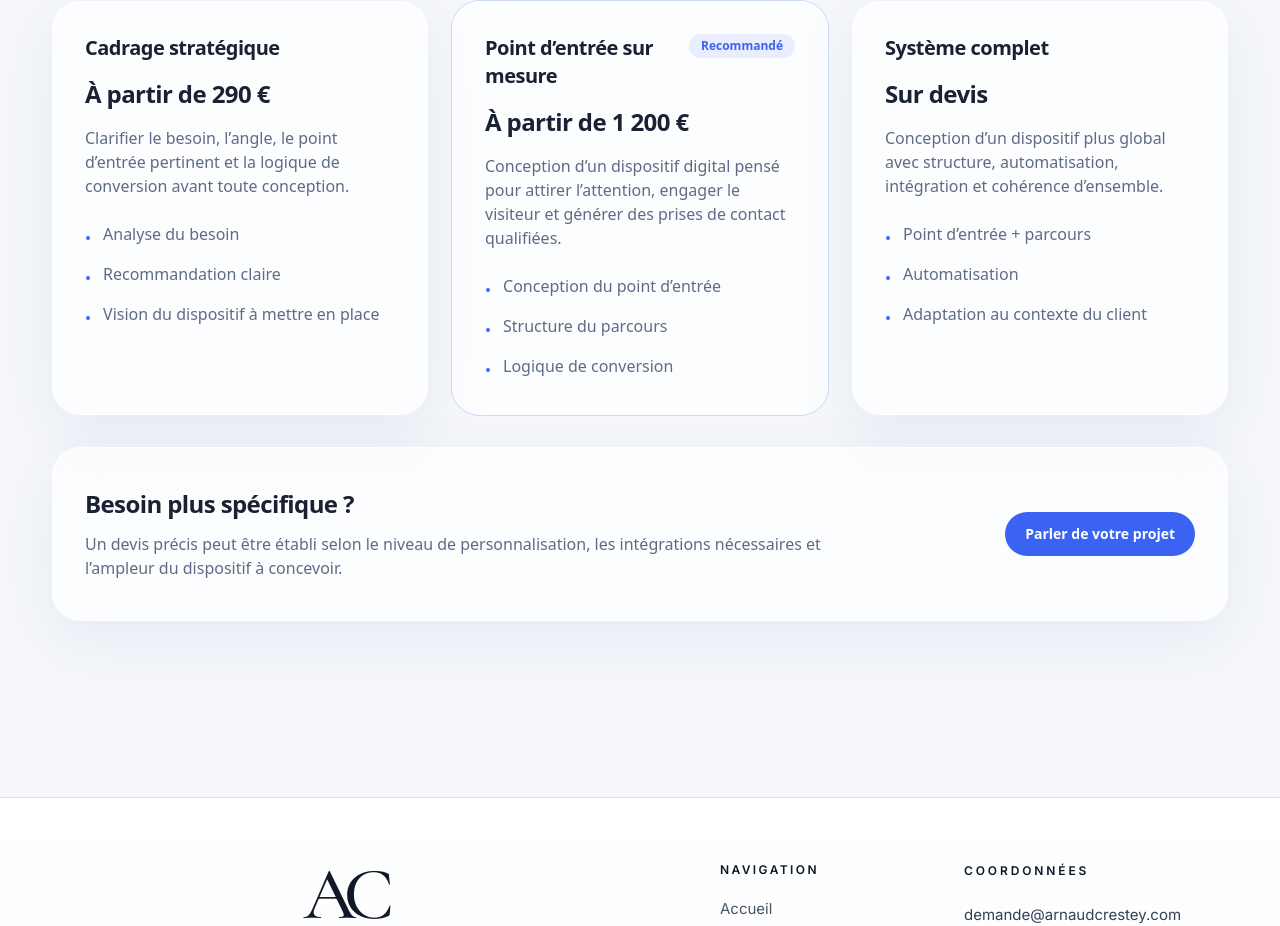
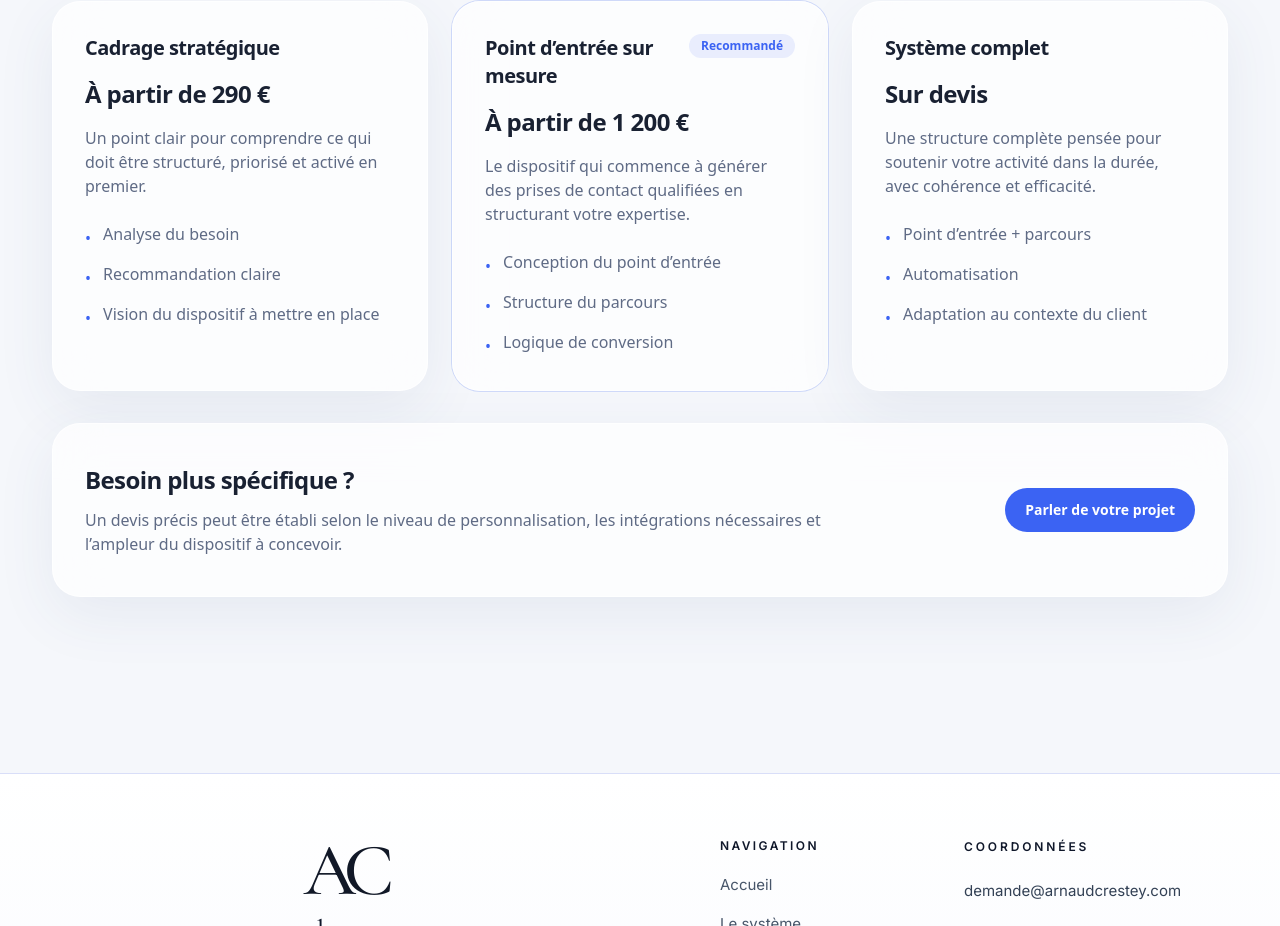
Before and after one commit to arnaudcrestey/portail-site-vitrine, a Next.js app: page / in a window 1280 px wide. Shown: the part 2776-3702 px from the top of the page. Built offline with nearby package versions, Linux system fonts and the light colour scheme.

Commit message:
Update pricing.tsx

```diff
--- a/components/pricing.tsx
+++ b/components/pricing.tsx
@@ -6,7 +6,7 @@ const pricingItems = [
     title: 'Cadrage stratégique',
     price: 'À partir de 290 €',
     description:
-      'Clarifier le besoin, l’angle, le point d’entrée pertinent et la logique de conversion avant toute conception.',
+    'Un point clair pour comprendre ce qui doit être structuré, priorisé et activé en premier.',
     details: [
       'Analyse du besoin',
       'Recommandation claire',
@@ -17,7 +17,7 @@ const pricingItems = [
     title: 'Point d’entrée sur mesure',
     price: 'À partir de 1 200 €',
     description:
-      'Conception d’un dispositif digital pensé pour attirer l’attention, engager le visiteur et générer des prises de contact qualifiées.',
+  'Le dispositif qui commence à générer des prises de contact qualifiées en structurant votre expertise.',
     details: [
       'Conception du point d’entrée',
       'Structure du parcours',
@@ -29,7 +29,7 @@ const pricingItems = [
     title: 'Système complet',
     price: 'Sur devis',
     description:
-      'Conception d’un dispositif plus global avec structure, automatisation, intégration et cohérence d’ensemble.',
+  'Une structure complète pensée pour soutenir votre activité dans la durée, avec cohérence et efficacité.',
     details: [
       'Point d’entrée + parcours',
       'Automatisation',
```
